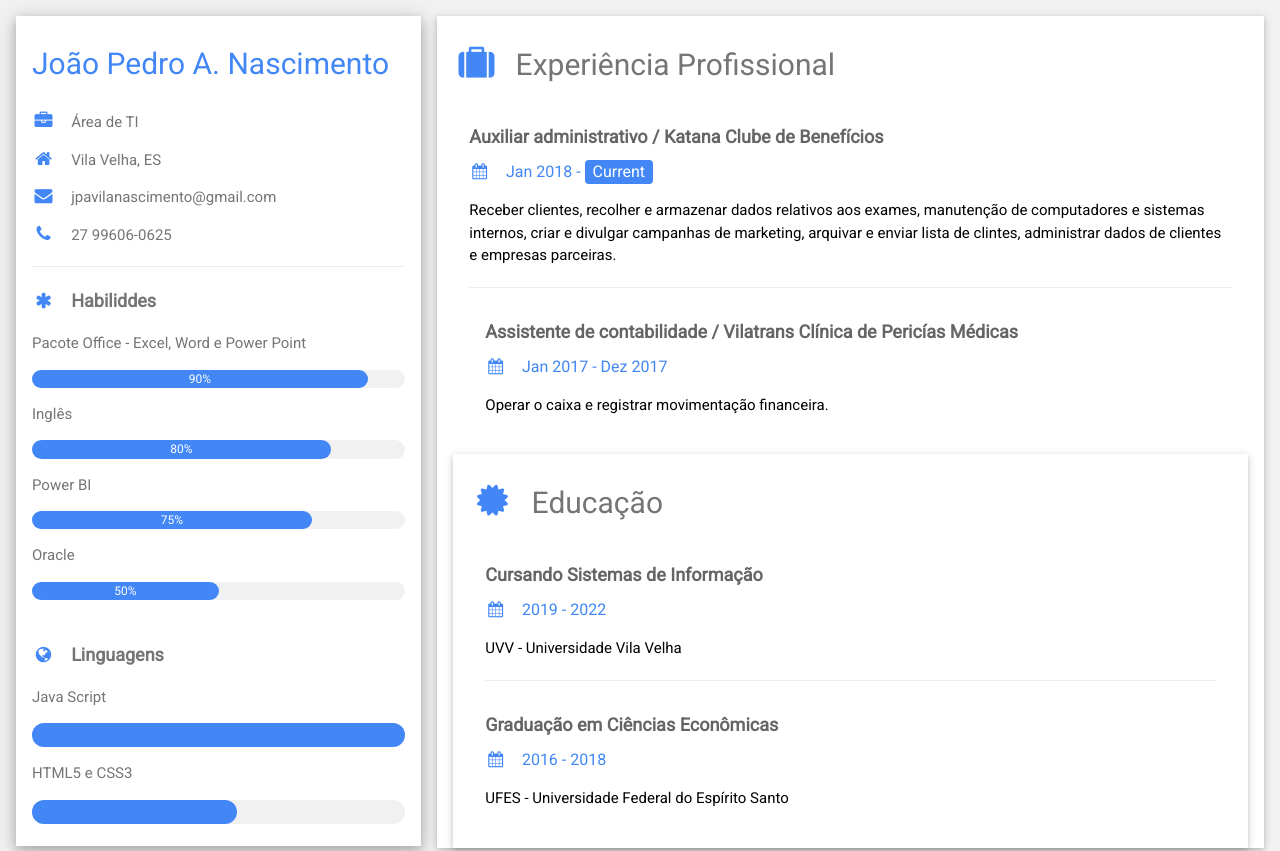
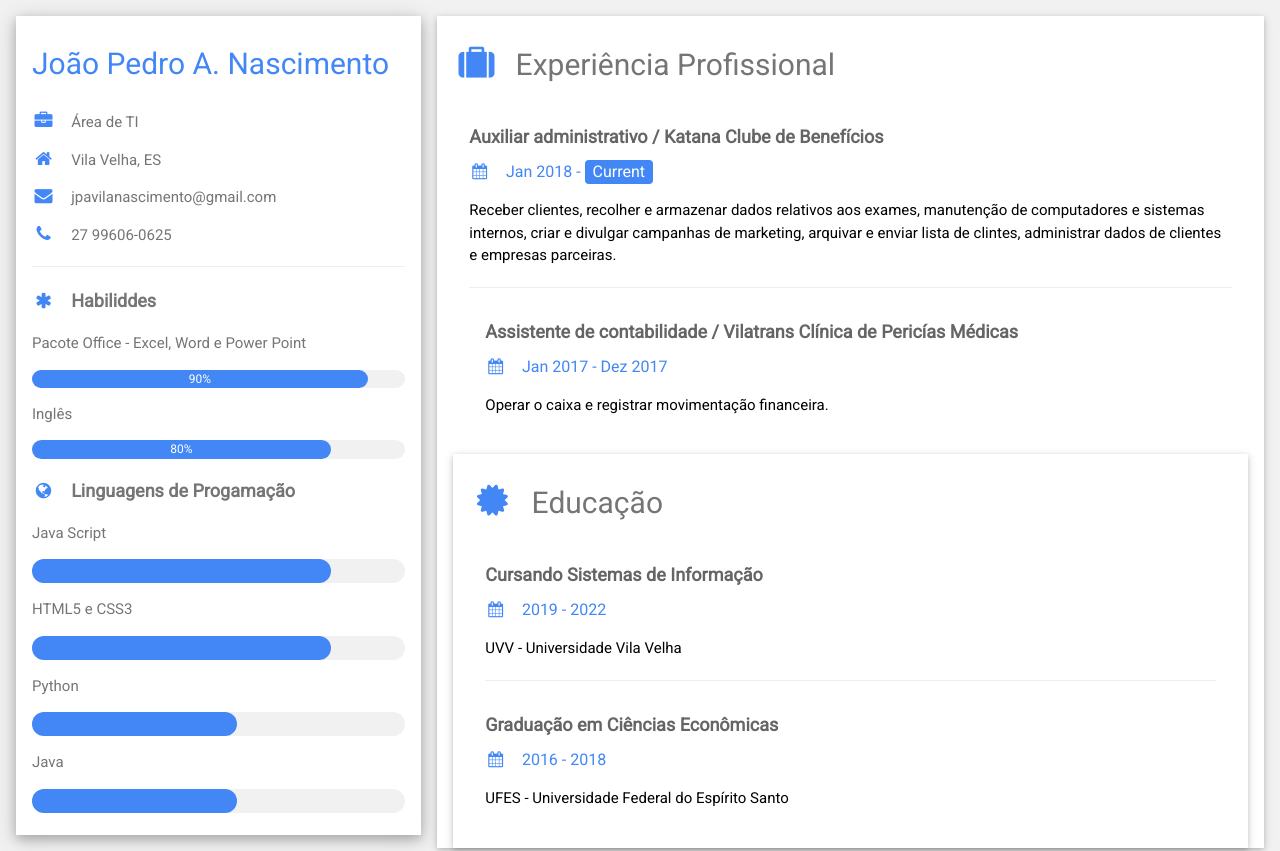
Before and after one commit to jOAOADAEG4ERO/Curriculum-lattes, a plain HTML site: page index.html in a window 1280 px wide. Shown: the top 851 px of the page. Drawn offline with Linux system fonts and the light colour scheme.

Commit message:
Atualização das habilidades adquiridas
Acrescenta as linguagens:
- Python;
- Java;

```diff
--- a/index.html
+++ b/index.html
@@ -45,22 +45,21 @@ html,body,h1,h2,h3,h4,h5,h6 {font-family: "Roboto", sans-serif}
               <div class="w3-center w3-text-white">80%</div>
             </div>
           </div>
-          <p>Power BI</p>
-          <div class="w3-light-grey w3-round-xlarge w3-small">
-            <div class="w3-container w3-center w3-round-xlarge w3-teal" style="width:75%">75%</div>
-          </div>
-          <p>Oracle</p>
-          <div class="w3-light-grey w3-round-xlarge w3-small">
-            <div class="w3-container w3-center w3-round-xlarge w3-teal" style="width:50%">50%</div>
-          </div>
-          <br>
 
-          <p class="w3-large w3-text-theme"><b><i class="fa fa-globe fa-fw w3-margin-right w3-text-teal"></i>Linguagens</b></p>
+          <p class="w3-large w3-text-theme"><b><i class="fa fa-globe fa-fw w3-margin-right w3-text-teal"></i>Linguagens de Progamação</b></p>
           <p>Java Script</p>
           <div class="w3-light-grey w3-round-xlarge">
-            <div class="w3-round-xlarge w3-teal" style="height:24px;width:100%"></div>
+            <div class="w3-round-xlarge w3-teal" style="height:24px;width:80%"></div>
           </div>
           <p>HTML5 e CSS3</p>
+          <div class="w3-light-grey w3-round-xlarge">
+            <div class="w3-round-xlarge w3-teal" style="height:24px;width:80%"></div>
+          </div>
+          <p>Python</p>
+          <div class="w3-light-grey w3-round-xlarge">
+            <div class="w3-round-xlarge w3-teal" style="height:24px;width:55%"></div>
+          </div>
+          <p>Java</p>
           <div class="w3-light-grey w3-round-xlarge">
             <div class="w3-round-xlarge w3-teal" style="height:24px;width:55%"></div>
           </div>
```
